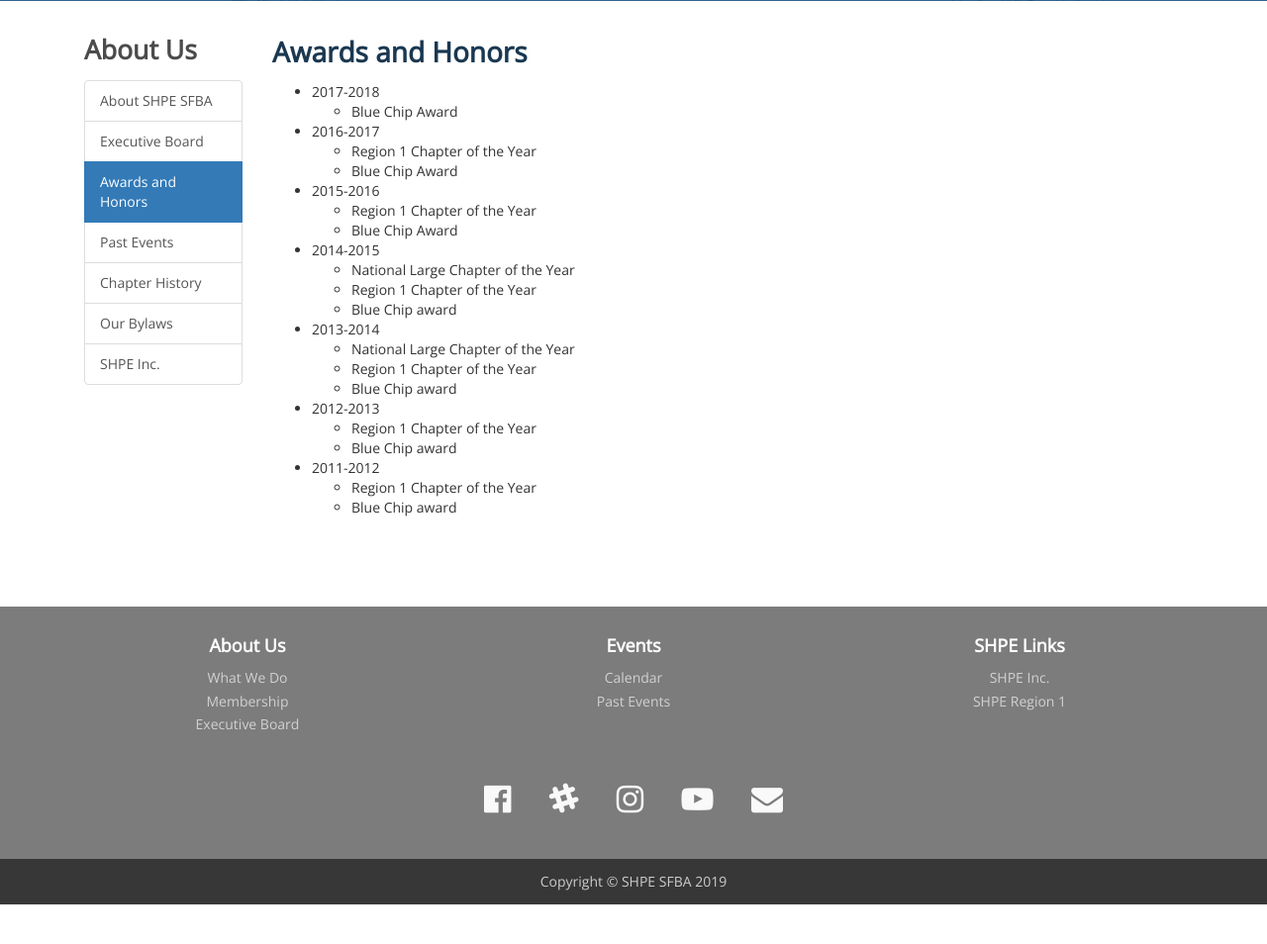
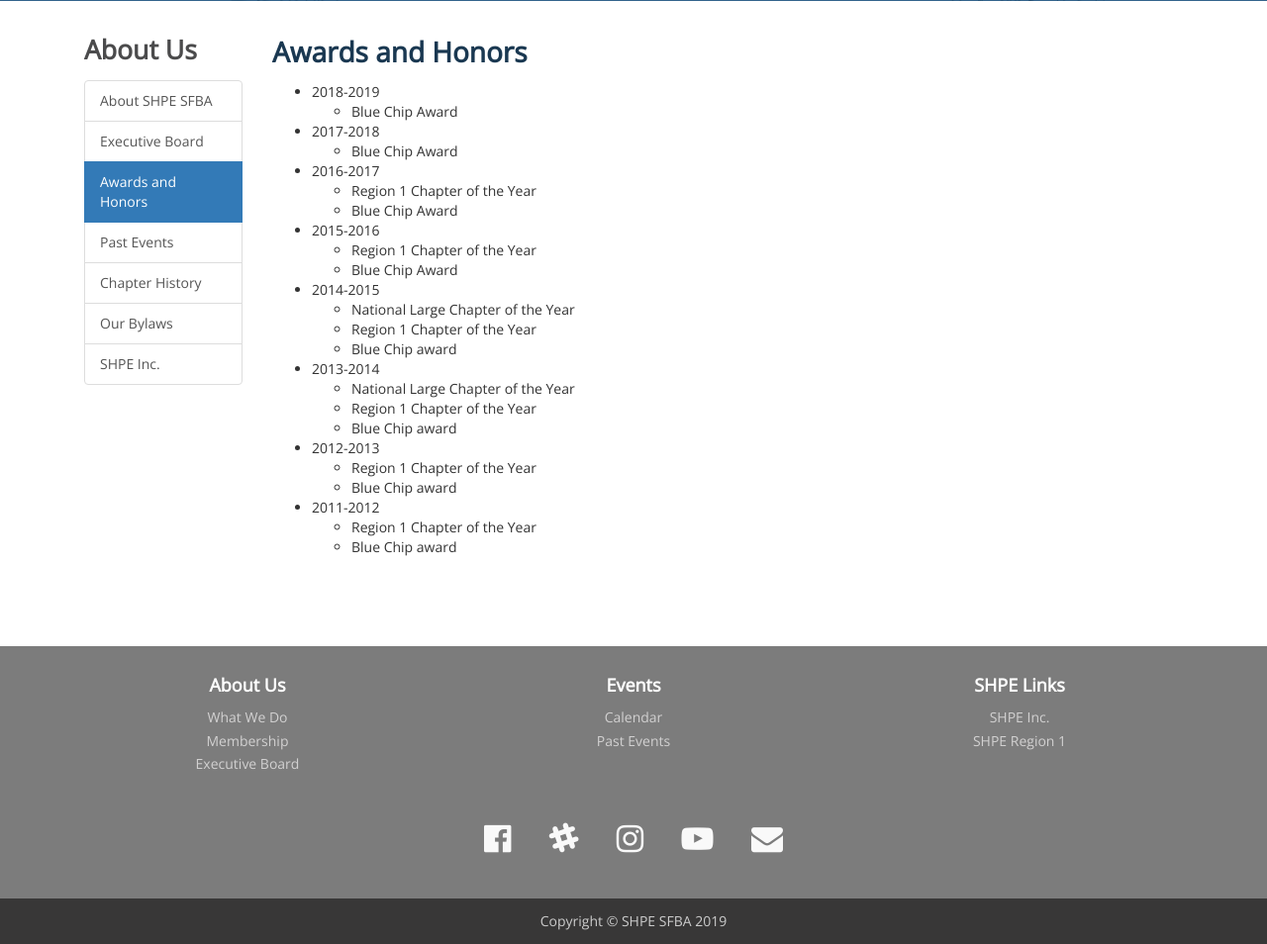
Before and after one commit to shpe-sfba/shpesfba, a Django app: page /about/awards in a window 1280 px wide. Shown: the part 74-1028 px from the top of the page at 99% size. Before the commit the page ends 988 px from the top, so only its background shows below. Run offline with Django 3.2, Linux system fonts and the light colour scheme; some libraries are stand-ins or nearby versions; some web fonts are replaced.

Commit message:
add blue chip award

```diff
--- a/shpesfba/templates/shpesfba/about.awards.html
+++ b/shpesfba/templates/shpesfba/about.awards.html
@@ -5,6 +5,11 @@
 {% block about_content %}
     <h1>Awards and Honors</h1>
     <ul>
+        <li>2018-2019
+            <ul>
+                <li>Blue Chip Award</li>
+            </ul>
+        </li>
         <li>2017-2018
             <ul>
                 <li>Blue Chip Award</li>
--- a/shpesfba/templates/shpesfba/home.html
+++ b/shpesfba/templates/shpesfba/home.html
@@ -60,7 +60,7 @@
         <section>
             <div class="text-center">
                 <div class="hidden-xs col-sm-4 line"><hr></div>
-                <div class="col-xs-12 col-sm-4 blue-chip"><i class="fa fa-trophy" style="padding-right: 10px;" aria-hidden="true"></i>2017-2018 Blue Chip Award Winner</div>
+                <div class="col-xs-12 col-sm-4 blue-chip"><i class="fa fa-trophy" style="padding-right: 10px;" aria-hidden="true"></i>2018-2019 Blue Chip Award Winner</div>
                 <div class="hidden-xs col-sm-4 line"><hr></div>
             </div>
         </section>
```
Lines whose indentation alone changed are shown as unchanged.
